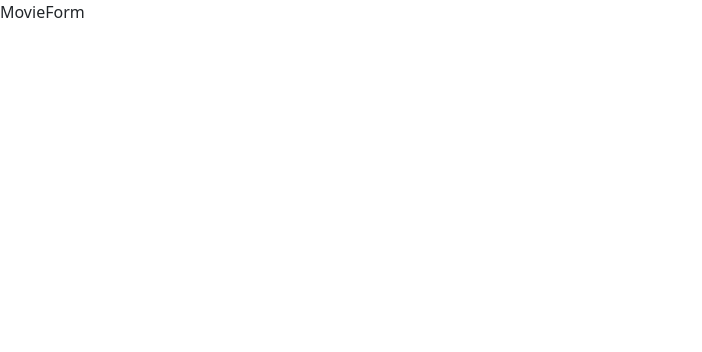
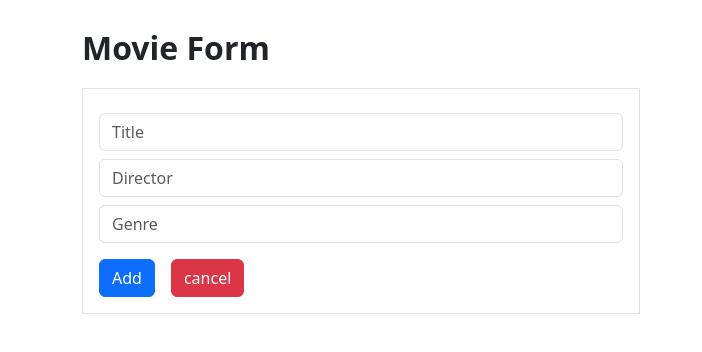
Before and after one commit to 7vTr0x7/Redux_Practice_Set, a React (Vite) app in the folder ReduxPracticeSet2/frontend/: page /movieForm in a window 1280 px wide. Shown: the top 352 px of the page, without its empty margins (0-702 px from the left). Built offline with nearby package versions, Linux system fonts and the light colour scheme.

Commit message:
ReduxPracticeSet2 - frontend - pages - movie - features - MovieForm

```diff
--- a/ReduxPracticeSet2/frontend/src/pages/movies/features/MovieForm.jsx
+++ b/ReduxPracticeSet2/frontend/src/pages/movies/features/MovieForm.jsx
@@ -1,7 +1,94 @@
-import React from "react";
+import React, { useEffect, useState } from "react";
+import { useDispatch } from "react-redux";
+import { useLocation, useNavigate } from "react-router-dom";
+import { addMovieAsync, editMovieAsync, fetchMovies } from "../movieSlice";
 
 const MovieForm = () => {
-  return <div>MovieForm</div>;
+  const [title, setTitle] = useState("");
+  const [director, setDirector] = useState("");
+  const [genre, setGenre] = useState("");
+
+  const location = useLocation();
+  const navigate = useNavigate();
+  const dispatch = useDispatch();
+
+  const { movie, isEdit } = location.state || {};
+
+  const cancelHandler = () => {
+    navigate("/");
+  };
+
+  const submitHandler = () => {
+    if (title && director && genre) {
+      const newMovie = {
+        title,
+        director,
+        genre,
+      };
+      if (isEdit) {
+        dispatch(editMovieAsync({ id: movie._id, movie: newMovie })).then(
+          () => {
+            dispatch(fetchMovies()).then(() => {
+              navigate("/");
+            });
+          }
+        );
+      } else {
+        dispatch(addMovieAsync(newMovie)).then(() => {
+          dispatch(fetchMovies()).then(() => {
+            navigate("/");
+          });
+        });
+      }
+    }
+  };
+
+  useEffect(() => {
+    if (isEdit) {
+      setTitle(movie.title || "");
+      setDirector(movie.director || "");
+      setGenre(movie.genre || "");
+    }
+  }, [movie, isEdit]);
+
+  return (
+    <div className="container my-4">
+      <p className="fs-2 fw-bold">Movie Form</p>
+      <div className="border col-md-6 p-3 ">
+        <form>
+          <input
+            placeholder="Title"
+            className="form-control mt-2"
+            value={title}
+            required={true}
+            onChange={(e) => setTitle(e.target.value)}
+          />
+          <input
+            placeholder="Director"
+            className="form-control mt-2"
+            value={director}
+            required={true}
+            onChange={(e) => setDirector(e.target.value)}
+          />
+          <input
+            placeholder="Genre"
+            className="form-control mt-2"
+            value={genre}
+            required={true}
+            onChange={(e) => setGenre(e.target.value)}
+          />
+        </form>
+        <div className="mt-3">
+          <button className="btn btn-primary " onClick={submitHandler}>
+            {isEdit ? "Edit" : "Add"}
+          </button>
+          <button className="btn btn-danger mx-3" onClick={cancelHandler}>
+            cancel
+          </button>
+        </div>
+      </div>
+    </div>
+  );
 };
 
 export default MovieForm;
--- a/ReduxPracticeSet2/frontend/src/pages/movies/features/MovieList.jsx
+++ b/ReduxPracticeSet2/frontend/src/pages/movies/features/MovieList.jsx
@@ -1,6 +1,7 @@
 import React from "react";
 import { useDispatch } from "react-redux";
 import { deleteMovieAsync, fetchMovies } from "../movieSlice";
+import { Link } from "react-router-dom";
 
 const MovieList = ({ movies }) => {
   const dispatch = useDispatch();
@@ -16,7 +17,11 @@ const MovieList = ({ movies }) => {
       <div>
         <div className="d-flex col-md-6 justify-content-between">
           <p className="fs-2 fw-bold">Movie List</p>
-          <button className="btn btn-primary h-50 mt-3">Add Movie</button>
+          <button className="btn btn-primary h-50 mt-3">
+            <Link to="/movieForm" className="nav-link">
+              Add Movie
+            </Link>
+          </button>
         </div>
         <div className="col-md-6">
           <ul className="list-group">
@@ -35,7 +40,14 @@ const MovieList = ({ movies }) => {
                   {movie.genre.join(", ")}
                 </p>
 
-                <button className="btn btn-primary ">Edit</button>
+                <button className="btn btn-primary ">
+                  <Link
+                    to="/movieForm"
+                    className="nav-link"
+                    state={{ movie, isEdit: true }}>
+                    Edit
+                  </Link>
+                </button>
                 <button
                   className="btn btn-danger mx-3"
                   onClick={() => deleteHandler(movie._id)}>
```
